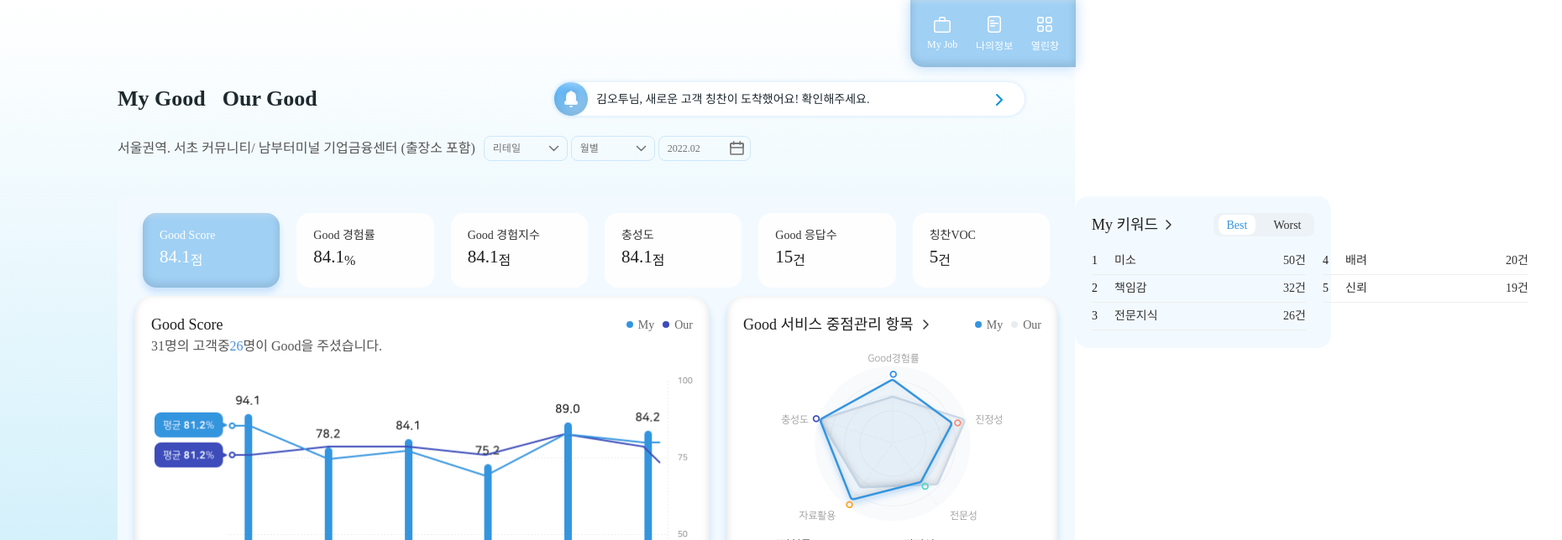
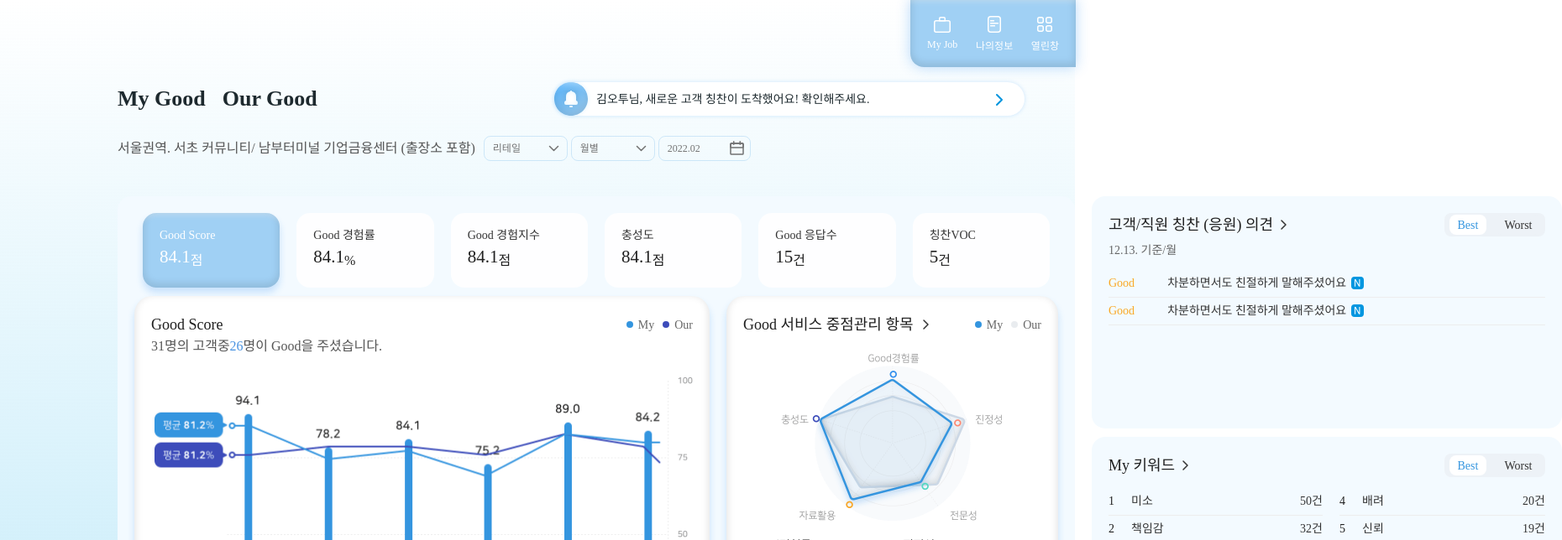
Before and after one commit to csdp0106o2ux/sinhanProject, a React (Create React App) app: page / in a window 1280 px wide. Shown: the top 644 px of the page at 84% size, 1860 px wide, since content can reach past the window. Built offline with nearby package versions, Linux system fonts and the light colour scheme.

Commit message:
feat: add complimentList components

```diff
--- a/src/pages/goodTab1/components/complimentCard/ComplimentCard.jsx
+++ b/src/pages/goodTab1/components/complimentCard/ComplimentCard.jsx
@@ -3,8 +3,10 @@ import { styled } from 'styled-components';
 
 import { ReactComponent as SideArrow } from '../../../../assets/icons/graySideArrow.svg';
 import { ToggleSwitch } from '../../../../components';
+import ComplimentList from '../complimentList/ComplimentList';
 
 const Container = styled.div`
+    margin-bottom: 10px;
     width: 560px;
     height: 277px;
     padding: 20px 20px 21px 20px;
@@ -35,6 +37,8 @@ const Title = styled.div`
 `;
 
 const DateText = styled.span`
+    margin-bottom: 12px;
+    display: inline-block;
     opacity: 0.9;
     font-family: NanumSquareOTFR;
     font-size: 14px;
@@ -57,6 +61,8 @@ const ComplimentCard = () => {
                 <ToggleSwitch />
             </SpaceWrap>
             <DateText>12.13. 기준/월</DateText>
+            <ComplimentList />
+            <ComplimentList />
         </Container>
     );
 };
--- /dev/null
+++ b/src/pages/goodTab1/components/complimentList/ComplimentList.jsx
@@ -0,0 +1,55 @@
+import React from 'react';
+import { styled } from 'styled-components';
+
+import { ReactComponent as NewNotice } from '../../../../assets/icons/newNotice.svg';
+
+const Container = styled.div`
+    width: 520px;
+    height: 33px;
+    display: flex;
+    box-shadow: 0 1px 0 0 #ededed;
+    background-color: rgba(255, 255, 255, 0);
+`;
+
+const FlexWrap = styled.div`
+    display: flex;
+    align-items: center;
+`;
+
+const StatusText = styled.span`
+    margin-right: ${(props) => (props.good ? '39px' : '20px')};
+    font-family: NanumSquareOTFEB;
+    font-size: 14px;
+    font-weight: normal;
+    font-stretch: normal;
+    font-style: normal;
+    line-height: 1.5;
+    letter-spacing: normal;
+    color: ${(props) => (props.good ? props.theme.lightningYellow : props.theme.nightDodgerBlue)};
+`;
+
+const ListText = styled.span`
+    margin-right: 6px;
+    font-family: NanumSquareOTFR;
+    font-size: 14px;
+    font-weight: normal;
+    font-stretch: normal;
+    font-style: normal;
+    line-height: 1.5;
+    letter-spacing: normal;
+    color: ${(props) => props.theme.nightRider};
+`;
+
+const ComplimentList = () => {
+    return (
+        <Container>
+            <FlexWrap>
+                <StatusText good>Good</StatusText>
+                <ListText>차분하면서도 친절하게 말해주셨어요</ListText>
+                <NewNotice />
+            </FlexWrap>
+        </Container>
+    );
+};
+
+export default ComplimentList;
--- a/src/pages/goodTab1/components/style.jsx
+++ b/src/pages/goodTab1/components/style.jsx
@@ -86,4 +86,10 @@ const ScoreWrap = styled.div`
     height: 660px;
 `;
 
-export { Container, BoardTitleWrap, FlexWrap, BoardTitle, BannerWrap, BannerText, IconWrap, DropDownWrap, DropDownText, ScoreWrap };
+const NoticeWrap = styled.div`
+    margin-left: 20px;
+    display: flex;
+    flex-direction: column;
+`;
+
+export { Container, BoardTitleWrap, FlexWrap, BoardTitle, BannerWrap, BannerText, IconWrap, DropDownWrap, DropDownText, ScoreWrap, NoticeWrap };
--- a/src/pages/goodTab1/index.jsx
+++ b/src/pages/goodTab1/index.jsx
@@ -2,12 +2,13 @@ import React, { useEffect, useState } from 'react';
 
 import { ReactComponent as BlueSideArrow } from '../../assets/icons/blueSideArrow.svg';
 import { ReactComponent as Notification } from '../../assets/icons/combinedShape.svg';
-import { Container, BoardTitleWrap, FlexWrap, BoardTitle, BannerWrap, BannerText, IconWrap, DropDownWrap, DropDownText, ScoreWrap } from './components/style';
+import { Container, BoardTitleWrap, FlexWrap, BoardTitle, BannerWrap, BannerText, IconWrap, DropDownWrap, DropDownText, ScoreWrap, NoticeWrap } from './components/style';
 import ScoreCard from './components/scoreCard/ScoreCard';
 import { DropDown, ScoreGraphCard } from '../../components';
 import RadarCard from './components/radarCard/RadarCard';
 import KeywordCard from '../../components/keywordCard/KeywordCard';
 import KeywordList from '../../components/keywordList/KeywordList';
+import ComplimentCard from './components/complimentCard/ComplimentCard';
 
 const GoodTab1 = () => {
     const [dropDown, setDropDown] = useState([]);
@@ -115,7 +116,10 @@ const GoodTab1 = () => {
                         <RadarCard />
                     </FlexWrap>
                 </ScoreWrap>
-                <KeywordCard />
+                <NoticeWrap>
+                    <ComplimentCard />
+                    <KeywordCard />
+                </NoticeWrap>
             </FlexWrap>
         </Container>
     );
--- a/src/styles/theme.jsx
+++ b/src/styles/theme.jsx
@@ -22,6 +22,7 @@ const theme = {
     pictonBlue: '#4892E1',
     summerSky: '#3495DF',
     dodgerBlue: '#0091EA',
+    nightDodgerBlue: '#338FF2',
     lightPacificBlue: '#0094DE',
     pacificBlue: '#0086D9',
     freeSpeechBlue: '#3D4CBA',
```
Also changed, not shown: src/assets/icons/newNotice.svg (added).
